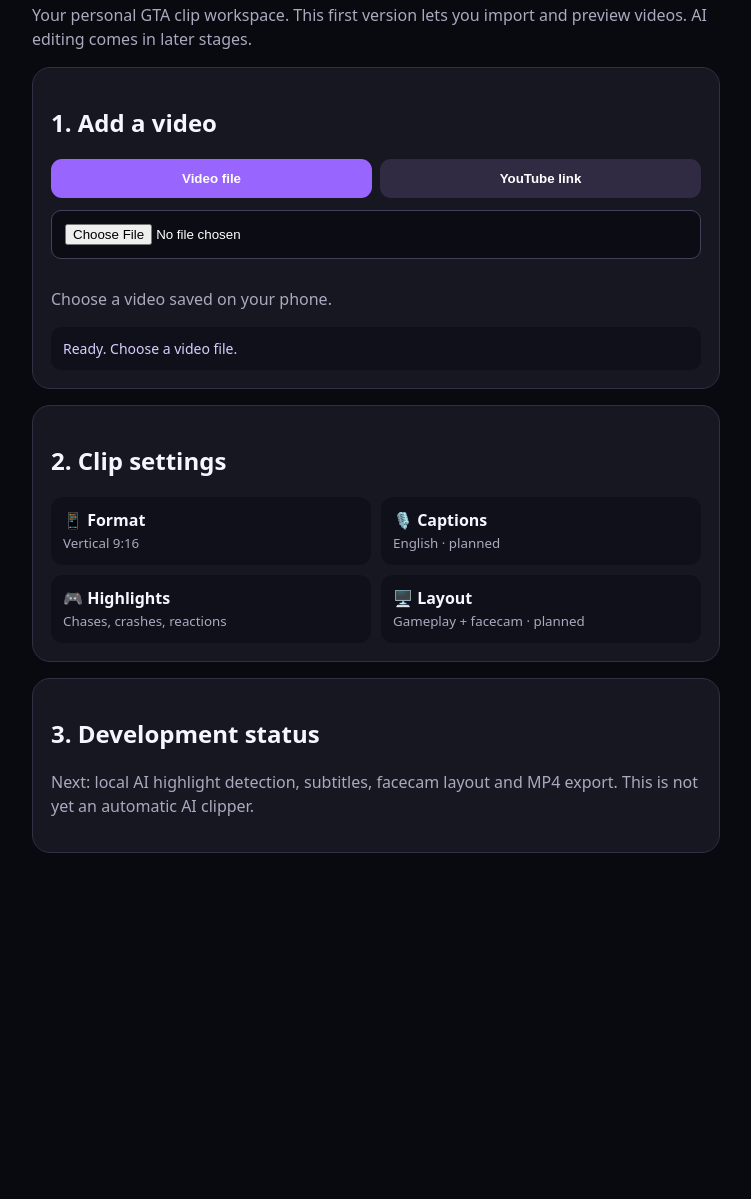
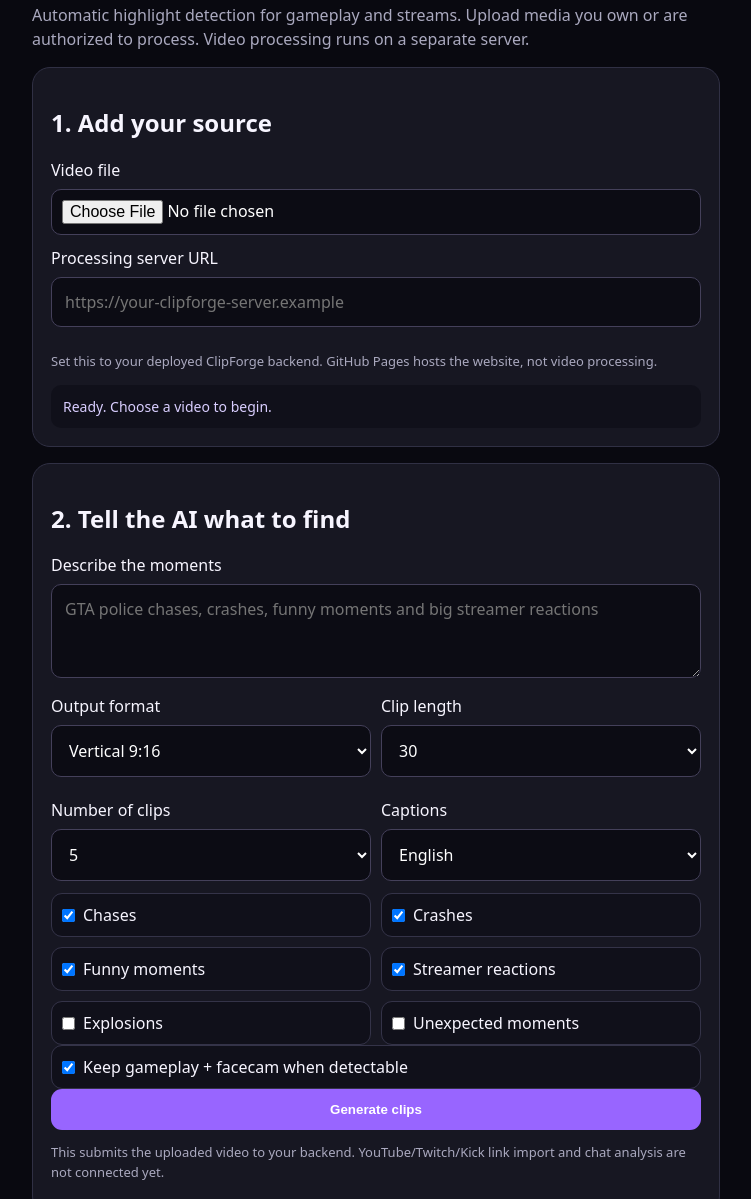
Before and after one commit to HamsterX-hub/clipforge-ai., a plain HTML site: page index.html in a window 1280 px wide. Shown: the part 170-1369 px from the top of the page, without its empty margins (264-1015 px from the left). Before the commit the page ends 1063 px from the top, so only its background shows below. Drawn offline with Linux system fonts and the light colour scheme.

Commit message:
Build ClipForge upload and processing interface

```diff
--- a/index.html
+++ b/index.html
@@ -1,12 +1,15 @@
-<!doctype html><html lang="en"><head><meta charset="utf-8"><meta name="viewport" content="width=device-width,initial-scale=1"><meta name="theme-color" content="#090910"><link rel="manifest" href="manifest.json"><title>ClipForge AI</title><style>
-*{box-sizing:border-box}body{margin:0;background:#090910;color:#f7f5ff;font:16px system-ui}main{max-width:720px;margin:auto;padding:24px 16px}.top{display:flex;justify-content:space-between}.pill{color:#cbb7ff;border:1px solid #49346f;border-radius:20px;padding:5px 10px;font-size:12px}h1{font-size:34px;line-height:1.1}.muted{color:#aaa9bf;line-height:1.5}.card{background:#171722;border:1px solid #303044;border-radius:18px;padding:18px;margin:16px 0}.tabs{display:flex;gap:8px}.tabs button,button{padding:12px;border:0;border-radius:11px;background:#302b43;color:white;font-weight:700}.tabs button{flex:1}.active,.primary{background:#9865ff!important}input{width:100%;padding:13px;margin:12px 0;background:#0c0c14;color:white;border:1px solid #44405a;border-radius:10px}video{width:100%;max-height:320px;margin-top:12px;background:#000;border-radius:12px}.status{background:#10101a;padding:12px;border-radius:10px;color:#d9ceff;font-size:14px}.grid{display:grid;grid-template-columns:1fr 1fr;gap:10px}.mini{background:#10101a;padding:12px;border-radius:12px}.mini small{color:#aaa9bf} .primary{width:100%}
-</style></head><body><main><header class="top"><b>⚡ ClipForge AI</b><span class="pill">PERSONAL BUILD · v0.1</span></header><h1>Turn gameplay into<br><span style="color:#b99aff">shareable moments.</span></h1><p class="muted">Your personal GTA clip workspace. This first version lets you import and preview videos. AI editing comes in later stages.</p>
-<section class="card"><h2>1. Add a video</h2><div class="tabs"><button id="ft" class="active">Video file</button><button id="yt">YouTube link</button></div><div id="fp"><input id="file" type="file" accept="video/*"><p class="muted">Choose a video saved on your phone.</p></div><div id="yp" hidden><input id="url" type="url" placeholder="Paste YouTube video URL"><p class="muted">Direct YouTube downloading is not implemented yet.</p></div><video id="preview" controls playsinline hidden></video><div id="status" class="status">Ready. Choose a video file.</div></section>
-<section class="card"><h2>2. Clip settings</h2><div class="grid"><div class="mini">📱 <b>Format</b><br><small>Vertical 9:16</small></div><div class="mini">🎙️ <b>Captions</b><br><small>English · planned</small></div><div class="mini">🎮 <b>Highlights</b><br><small>Chases, crashes, reactions</small></div><div class="mini">🖥️ <b>Layout</b><br><small>Gameplay + facecam · planned</small></div></div></section>
-<section class="card"><h2>3. Development status</h2><p class="muted">Next: local AI highlight detection, subtitles, facecam layout and MP4 export. This is not yet an automatic AI clipper.</p><button id="install" class="primary" hidden>Install ClipForge AI</button></section></main>
+<!doctype html><html lang="en"><head><meta charset="utf-8"><meta name="viewport" content="width=device-width,initial-scale=1"><meta name="theme-color" content="#090910"><link rel="manifest" href="./manifest.json"><title>ClipForge AI</title><style>
+*{box-sizing:border-box}body{margin:0;background:#090910;color:#f7f5ff;font:16px system-ui}main{max-width:720px;margin:auto;padding:24px 16px}.top{display:flex;justify-content:space-between;gap:10px;align-items:center}.pill{color:#cbb7ff;border:1px solid #49346f;border-radius:20px;padding:5px 10px;font-size:12px}h1{font-size:34px;line-height:1.1}.muted,.help{color:#aaa9bf;line-height:1.5}.card{background:#171722;border:1px solid #303044;border-radius:18px;padding:18px;margin:16px 0}input,select,textarea{width:100%;padding:13px;margin:8px 0 12px;background:#0c0c14;color:white;border:1px solid #44405a;border-radius:10px;font:inherit}input[type=file]{padding:10px}button{padding:13px;border:0;border-radius:11px;background:#9865ff;color:white;font-weight:700;width:100%;cursor:pointer}button:disabled{opacity:.5}video{width:100%;max-height:320px;background:#000;border-radius:12px}.status{background:#10101a;padding:12px;border-radius:10px;color:#d9ceff;font-size:14px;overflow-wrap:anywhere}.grid{display:grid;grid-template-columns:1fr 1fr;gap:10px}.choice{display:flex;align-items:center;gap:8px;background:#10101a;border:1px solid #343348;border-radius:11px;padding:10px}.choice input{width:auto;margin:0}.clips a{color:#cbb7ff}.clip{padding:12px;background:#10101a;border-radius:12px;margin:10px 0}.help{font-size:13px}@media(max-width:420px){main{padding:18px 12px}.card{padding:15px}.grid{gap:8px}h1{font-size:31px}}
+</style></head><body><main><header class="top"><b>⚡ ClipForge AI</b><span class="pill">EARLY ACCESS · v0.3</span></header>
+<h1>Find the moments.<br><span style="color:#b99aff">Forge the clips.</span></h1><p class="muted">Automatic highlight detection for gameplay and streams. Upload media you own or are authorized to process. Video processing runs on a separate server.</p>
+<section class="card"><h2>1. Add your source</h2><label for="file">Video file</label><input id="file" type="file" accept="video/*"><video id="preview" controls playsinline hidden></video><label for="api">Processing server URL</label><input id="api" type="url" placeholder="https://your-clipforge-server.example"><p class="help">Set this to your deployed ClipForge backend. GitHub Pages hosts the website, not video processing.</p><div id="status" class="status">Ready. Choose a video to begin.</div></section>
+<section class="card"><h2>2. Tell the AI what to find</h2><label for="prompt">Describe the moments</label><textarea id="prompt" rows="3" placeholder="GTA police chases, crashes, funny moments and big streamer reactions"></textarea><div class="grid"><div><label for="format">Output format</label><select id="format"><option value="9:16">Vertical 9:16</option><option value="16:9">Landscape 16:9</option><option value="1:1">Square 1:1</option></select></div><div><label for="duration">Clip length</label><select id="duration"><option>15</option><option selected>30</option><option>60</option><option>90</option></select></div><div><label for="quantity">Number of clips</label><select id="quantity"><option>3</option><option selected>5</option><option>10</option></select></div><div><label for="captions">Captions</label><select id="captions"><option value="en">English</option><option value="off">Off</option></select></div></div>
+<div class="grid"><label class="choice"><input type="checkbox" name="kind" value="chases" checked> Chases</label><label class="choice"><input type="checkbox" name="kind" value="crashes" checked> Crashes</label><label class="choice"><input type="checkbox" name="kind" value="funny" checked> Funny moments</label><label class="choice"><input type="checkbox" name="kind" value="reactions" checked> Streamer reactions</label><label class="choice"><input type="checkbox" name="kind" value="explosions"> Explosions</label><label class="choice"><input type="checkbox" name="kind" value="unexpected"> Unexpected moments</label></div><label class="choice"><input id="facecam" type="checkbox" checked> Keep gameplay + facecam when detectable</label><button id="start">Generate clips</button><p class="help">This submits the uploaded video to your backend. YouTube/Twitch/Kick link import and chat analysis are not connected yet.</p></section>
+<section class="card"><h2>3. Your clips</h2><div id="results" class="clips muted">Your generated clips will appear here.</div></section></main>
 <script>
-const ft=document.querySelector('#ft'),yt=document.querySelector('#yt'),fp=document.querySelector('#fp'),yp=document.querySelector('#yp');ft.onclick=()=>{ft.classList.add('active');yt.classList.remove('active');fp.hidden=false;yp.hidden=true};yt.onclick=()=>{yt.classList.add('active');ft.classList.remove('active');yp.hidden=false;fp.hidden=true};
-document.querySelector('#file').onchange=e=>{let f=e.target.files[0];if(!f)return;let v=document.querySelector('#preview');v.src=URL.createObjectURL(f);v.hidden=false;document.querySelector('#status').textContent='Loaded '+f.name+' · '+(f.size/1048576).toFixed(1)+' MB'};
-let promptEvent;addEventListener('beforeinstallprompt',e=>{e.preventDefault();promptEvent=e;let b=document.querySelector('#install');b.hidden=false;b.onclick=async()=>{promptEvent.prompt();await promptEvent.userChoice;b.hidden=true}});
+const $=s=>document.querySelector(s);let selected=null,jobTimer=null;$('#api').value=localStorage.getItem('clipforge-api')||'';$('#api').addEventListener('change',()=>localStorage.setItem('clipforge-api',$('#api').value.trim()));
+$('#file').addEventListener('change',e=>{selected=e.target.files[0];if(!selected)return;$('#preview').src=URL.createObjectURL(selected);$('#preview').hidden=false;$('#status').textContent='Loaded '+selected.name+' · '+(selected.size/1048576).toFixed(1)+' MB';});
+function status(t){$('#status').textContent=t}async function poll(base,id){try{const r=await fetch(base+'/api/jobs/'+id);if(!r.ok)throw Error('Status check failed: '+r.status);const j=await r.json();status(j.message||j.status);if(j.status==='completed'){clearInterval(jobTimer);$('#results').innerHTML=(j.clips||[]).map(c=>'<div class="clip"><b>'+c.filename+'</b><br><a href="'+base+c.url+'" target="_blank" rel="noopener">Open clip</a></div>').join('')||'Job complete, no clips returned.'}else if(j.status==='failed'){clearInterval(jobTimer);status('Processing failed: '+(j.error||'unknown error'))}}catch(e){status(e.message)}}
+$('#start').addEventListener('click',async()=>{const base=$('#api').value.trim().replace(/\/$/,'');if(!selected){status('Choose a video file first.');return}if(!base){status('Add your processing server URL first.');return}const fd=new FormData();fd.append('file',selected);for(const id of ['prompt','format','duration','quantity','captions'])fd.append(id,$('#'+id).value);fd.append('facecam',$('#facecam').checked?'true':'false');fd.append('highlights',[...document.querySelectorAll('input[name="kind"]:checked')].map(x=>x.value).join(','));$('#start').disabled=true;status('Uploading video…');try{const r=await fetch(base+'/api/jobs',{method:'POST',body:fd});const j=await r.json();if(!r.ok)throw Error(j.detail||'Upload failed: '+r.status);status('Job queued: '+j.id);$('#results').textContent='Processing…';if(jobTimer)clearInterval(jobTimer);poll(base,j.id);jobTimer=setInterval(()=>poll(base,j.id),5000)}catch(e){status(e.message)}finally{$('#start').disabled=false}});
 if('serviceWorker'in navigator)addEventListener('load',()=>navigator.serviceWorker.register('./sw.js').catch(()=>{}));
 </script></body></html>
```
